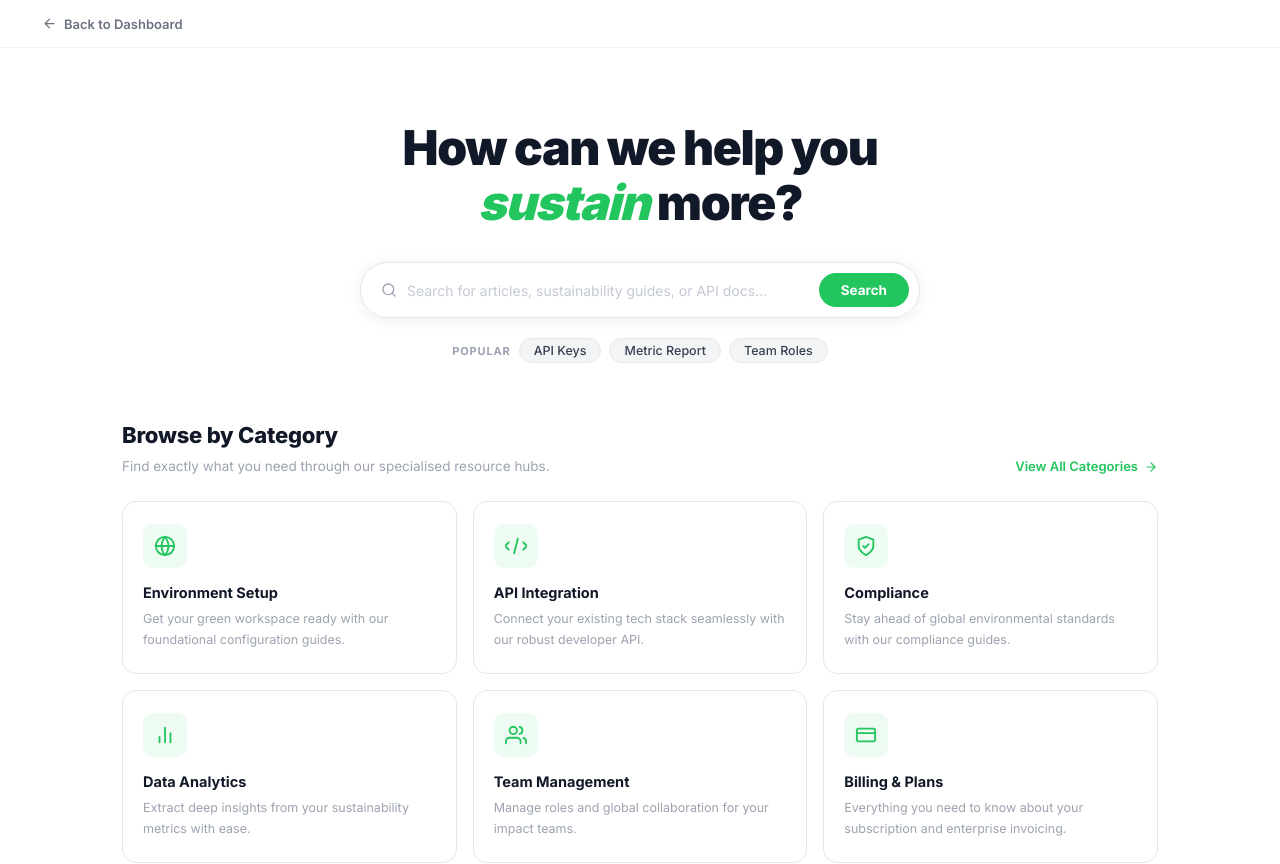
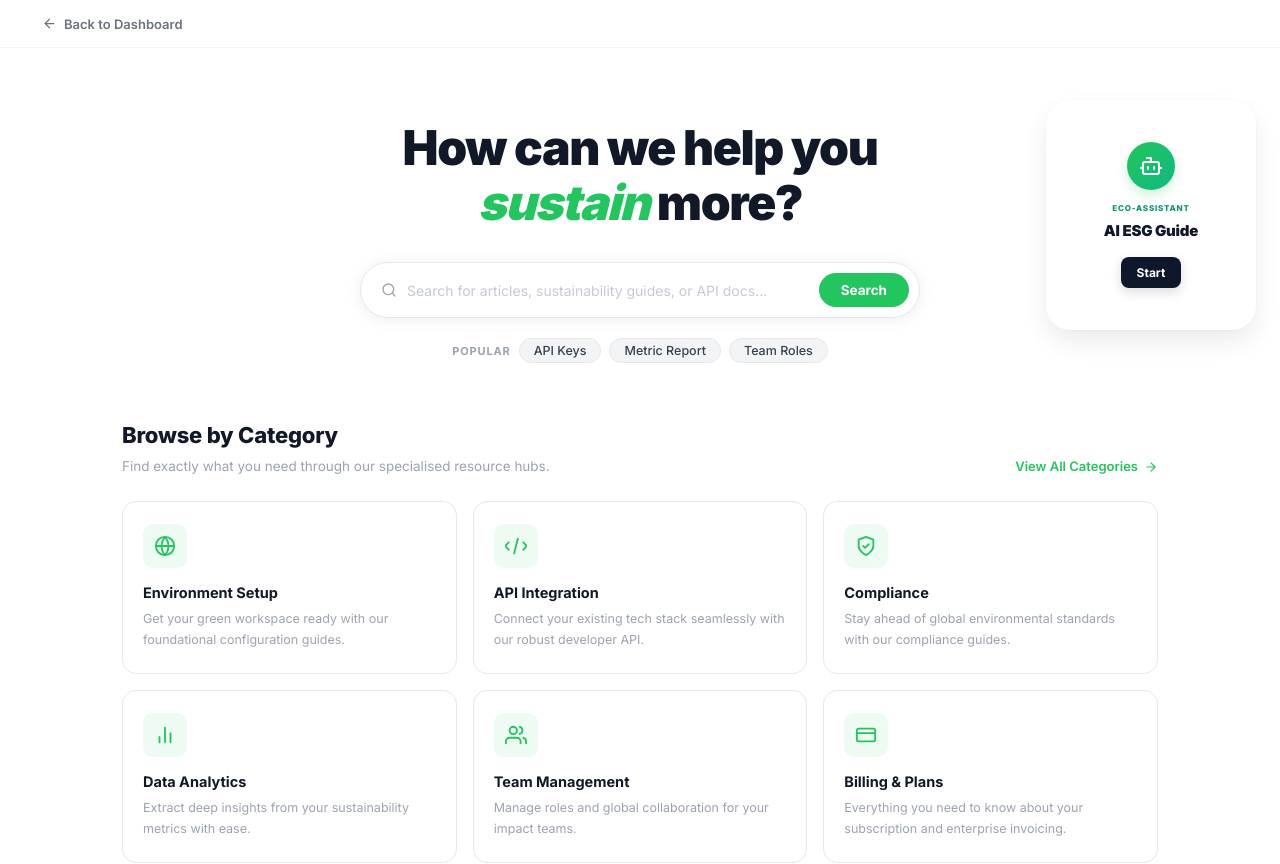
Before and after one commit to Lakshmiyadav65/knowledge-Base, a React (Vite) app: page /help-centre in a window 1280 px wide. Shown: the top 864 px of the page. Built offline with nearby package versions, Linux system fonts and the light colour scheme.

Commit message:
Integrated specialized AI ESG Guide widget with role-based navigation and refined layout

```diff
--- a/src/pages/HelpCentre.jsx
+++ b/src/pages/HelpCentre.jsx
@@ -118,6 +118,7 @@ const POPULAR_SEARCHES = ['API Keys', 'Metric Report', 'Team Roles']
 export default function HelpCentre() {
     const navigate = useNavigate()
     const [search, setSearch] = useState('')
+    const [showRoles, setShowRoles] = useState(false)
 
     return (
         <div className={styles.page}>
@@ -196,6 +197,62 @@ export default function HelpCentre() {
                     ))}
                 </div>
             </section>
+
+            {/* ── AI Floating Chat Widget ── */}
+            <div className={`${styles.floatingAiChat} ${showRoles ? styles.expanded : ''}`}>
+                {!showRoles ? (
+                    <>
+                        <div className={styles.aiIconCircle}>
+                            <svg width="24" height="24" viewBox="0 0 24 24" fill="none" stroke="currentColor" strokeWidth="2" strokeLinecap="round" strokeLinejoin="round">
+                                <path d="M12 8V4H8" />
+                                <rect width="16" height="12" x="4" y="8" rx="2" />
+                                <path d="M2 14h2" />
+                                <path d="M20 14h2" />
+                                <path d="M15 13v2" />
+                                <path d="M9 13v2" />
+                            </svg>
+                        </div>
+                        <span className={styles.aiBadgeText}>ECO-ASSISTANT</span>
+                        <h3 className={styles.aiMainText}>AI ESG Guide</h3>
+                        <button className={styles.aiStartBtn} onClick={() => setShowRoles(true)}>
+                            Start
+                        </button>
+                    </>
+                ) : (
+                    <div className={styles.roleSelection}>
+                        <button className={styles.backToMain} onClick={() => setShowRoles(false)}>
+                            <svg width="12" height="12" viewBox="0 0 24 24" fill="none" stroke="currentColor" strokeWidth="3" strokeLinecap="round" strokeLinejoin="round">
+                                <path d="M15 18l-6-6 6-6" />
+                            </svg>
+                        </button>
+                        <span className={styles.selectLabel}>CHOOSE YOUR CONTEXT</span>
+                        <h3 className={styles.roleHeader}>How can we help?</h3>
+                        <div className={styles.roleGrid}>
+                            <button className={styles.roleOption} onClick={() => navigate('/support')}>
+                                <span className={styles.roleIcon}>🤝</span>
+                                <div className={styles.roleInfo}>
+                                    <p className={styles.roleName}>Supplier Consultant</p>
+                                    <p className={styles.roleDesc}>Issues with questionnaires</p>
+                                </div>
+                            </button>
+                            <button className={styles.roleOption} onClick={() => navigate('/support')}>
+                                <span className={styles.roleIcon}>🏭</span>
+                                <div className={styles.roleInfo}>
+                                    <p className={styles.roleName}>Manufacturer Consultant</p>
+                                    <p className={styles.roleDesc}>PCF guidance</p>
+                                </div>
+                            </button>
+                            <button className={styles.roleOption} onClick={() => navigate('/support')}>
+                                <span className={styles.roleIcon}>👤</span>
+                                <div className={styles.roleInfo}>
+                                    <p className={styles.roleName}>Own Consultant</p>
+                                    <p className={styles.roleDesc}>Platform help</p>
+                                </div>
+                            </button>
+                        </div>
+                    </div>
+                )}
+            </div>
 
             {/* ── Popular Articles + Fresh Insights ── */}
             <section className={styles.section}>
--- a/src/pages/HelpCentre.module.css
+++ b/src/pages/HelpCentre.module.css
@@ -197,6 +197,201 @@
 
 .viewAll:hover {
     gap: 10px;
+}
+
+/* ── AI Floating Chat Widget ── */
+.floatingAiChat {
+    position: fixed;
+    right: 24px;
+    top: 100px;
+    width: 210px;
+    height: 230px;
+    background: #fff;
+    border-radius: 24px;
+    box-shadow: 0 12px 24px rgba(0, 0, 0, 0.08), 0 0 0 1px rgba(0, 0, 0, 0.02);
+    display: flex;
+    flex-direction: column;
+    align-items: center;
+    justify-content: center;
+    padding: 20px;
+    text-align: center;
+    z-index: 500;
+    transition: all 0.4s cubic-bezier(0.34, 1.56, 0.64, 1);
+    cursor: default;
+}
+
+.floatingAiChat:hover {
+    transform: scale(1.02);
+    box-shadow: 0 16px 32px rgba(0, 0, 0, 0.12);
+}
+
+.aiIconCircle {
+    width: 48px;
+    height: 48px;
+    background: linear-gradient(135deg, #22c55e 0%, #10b981 100%);
+    border-radius: 50%;
+    display: flex;
+    align-items: center;
+    justify-content: center;
+    margin-bottom: 12px;
+    box-shadow: 0 6px 12px rgba(34, 197, 94, 0.2);
+    color: #fff;
+}
+
+.aiBadgeText {
+    font-size: 8px;
+    font-weight: 800;
+    color: #059669;
+    letter-spacing: 0.1em;
+    margin-bottom: 8px;
+    text-transform: uppercase;
+}
+
+.aiMainText {
+    font-size: 15px;
+    font-weight: 850;
+    color: #0f172a;
+    line-height: 1.25;
+    margin-bottom: 16px;
+    letter-spacing: -0.015em;
+}
+
+.aiStartBtn {
+    background: #0f172a;
+    color: #fff;
+    border: none;
+    border-radius: 8px;
+    padding: 8px 16px;
+    font-size: 12px;
+    font-weight: 700;
+    font-family: inherit;
+    cursor: pointer;
+    transition: all 0.2s;
+    box-shadow: 0 4px 12px rgba(15, 23, 42, 0.15);
+}
+
+.aiStartBtn:hover {
+    background: #1e293b;
+    transform: translateY(-1px);
+    box-shadow: 0 6px 16px rgba(15, 23, 42, 0.3);
+}
+
+.floatingAiChat.expanded {
+    width: 290px;
+    height: 380px;
+    border-radius: 20px;
+    padding: 24px;
+    right: 24px;
+    top: 100px;
+}
+
+.roleSelection {
+    width: 100%;
+    height: 100%;
+    display: flex;
+    flex-direction: column;
+    align-items: flex-start;
+    text-align: left;
+    position: relative;
+}
+
+.backToMain {
+    background: none;
+    border: none;
+    padding: 5px;
+    cursor: pointer;
+    color: #9ca3af;
+    margin-bottom: 20px;
+    border-radius: 50%;
+    display: flex;
+    align-items: center;
+    justify-content: center;
+    transition: all 0.2s;
+}
+
+.backToMain:hover {
+    background: #f3f4f6;
+    color: #111827;
+}
+
+.selectLabel {
+    font-size: 10px;
+    font-weight: 800;
+    color: #059669;
+    letter-spacing: 0.1em;
+    margin-bottom: 8px;
+    text-transform: uppercase;
+}
+
+.roleHeader {
+    font-size: 18px;
+    font-weight: 850;
+    color: #0f172a;
+    margin-bottom: 24px;
+}
+
+.roleGrid {
+    display: flex;
+    flex-direction: column;
+    gap: 12px;
+    width: 100%;
+}
+
+.roleOption {
+    display: flex;
+    align-items: center;
+    gap: 14px;
+    padding: 12px;
+    background: #fff;
+    border: 1.5px solid #f1f5f9;
+    border-radius: 12px;
+    cursor: pointer;
+    transition: all 0.2s;
+    width: 100%;
+}
+
+.roleOption:hover {
+    border-color: #22c55e;
+    background: #f0fdf4;
+    transform: translateX(4px);
+}
+
+.roleIcon {
+    font-size: 20px;
+    width: 40px;
+    height: 40px;
+    background: #f8fafc;
+    border-radius: 10px;
+    display: flex;
+    align-items: center;
+    justify-content: center;
+}
+
+.roleOption:hover .roleIcon {
+    background: #fff;
+}
+
+.roleInfo {
+    display: flex;
+    flex-direction: column;
+    align-items: flex-start;
+}
+
+.roleName {
+    font-size: 13.5px;
+    font-weight: 700;
+    color: #1e293b;
+}
+
+.roleDesc {
+    font-size: 11px;
+    color: #64748b;
+    margin-top: 1px;
+}
+
+.gridWrapper {
+    position: relative;
+    width: 100%;
 }
 
 /* ── Category Grid ── */
```
